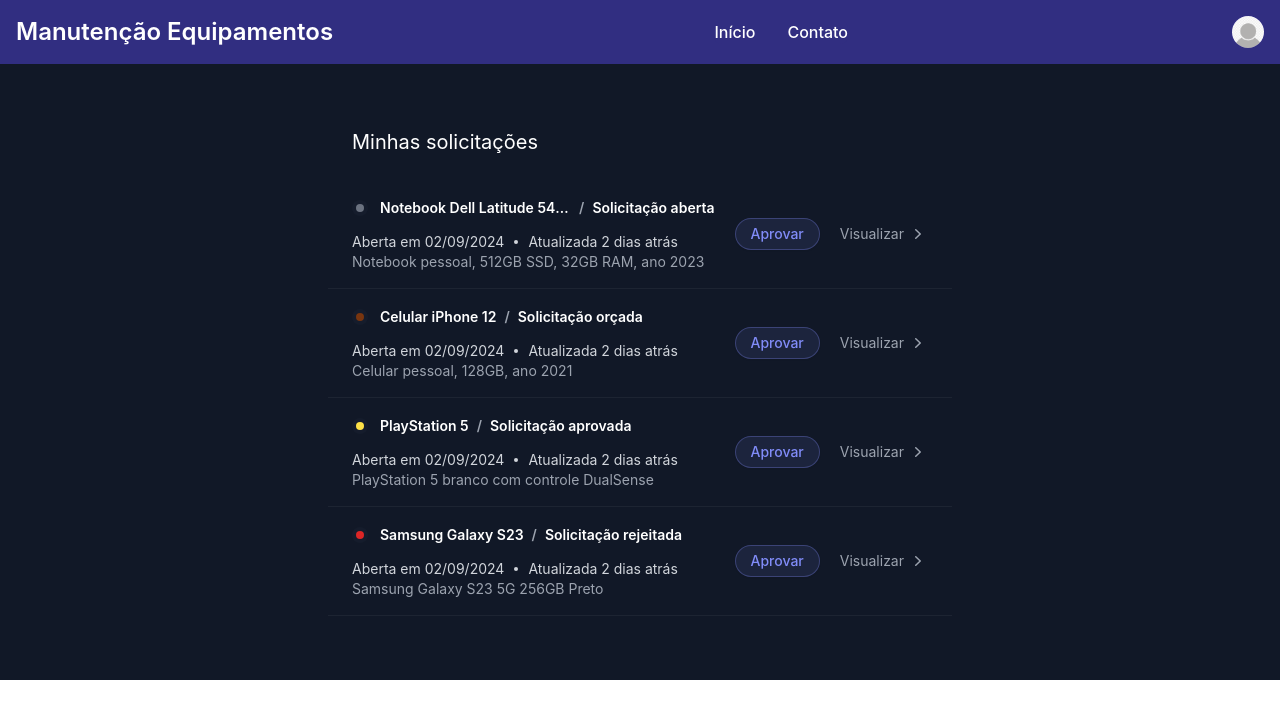
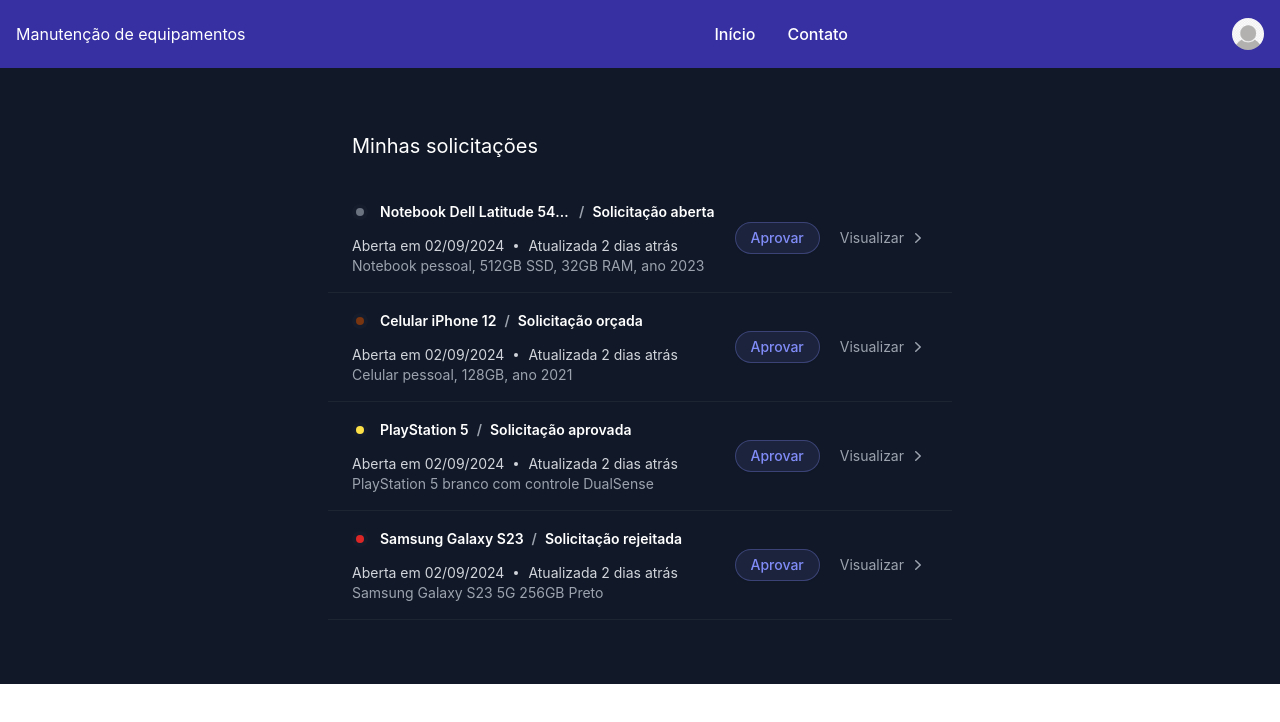
Before and after one commit to MelNaChupeta/manutencao-equipamento-web, an Angular app: page / in a window 1280 px wide. Shown: the top 722 px of the page. Built offline with nearby package versions, Linux system fonts and the light colour scheme.

Commit message:
change header bg colour

```diff
--- a/src/app/components/cliente/home/home.component.html
+++ b/src/app/components/cliente/home/home.component.html
@@ -3,7 +3,7 @@
   <body>
     <section class="bg-opacity-100 bg-gray-900">
       <div class="flex flex-col gap-y-6 mx-auto max-w-2xl px-6 py-16">
-        <h1 class="text-white px-6">Minhas solicitações</h1>
+        <h2 class="text-white px-6">Minhas solicitações</h2>
         <ul class="list-none m-0 p-0">
           <li
             *ngFor="let solicitacao of solicitacoes"
--- a/src/app/components/header/header.component.html
+++ b/src/app/components/header/header.component.html
@@ -1,10 +1,10 @@
 
 
-<nav class="border-indigo-200 bg-indigo-900 shadow-sm shadow-black">
+<nav class="border-indigo-200 bg-indigo-800 shadow-sm shadow-black">
     <div class="max-w-screen-xl grid md:grid-cols-3 sm:grid-cols-2 items-center justify-between mx-auto p-4">
         <a href="" class="flex justify-start items-center  rtl:space-x-reverse">
             <!--<img src="assets/logo.png" class="h-8 mr-4" alt="Manutencao logo" />-->
-            <span class="self-center text-2xl font-semibold whitespace-nowrap text-white md:block sm:hidden">Manuten&ccedil;&atilde;o Equipamentos</span>
+            <h1 class="self-center text-white md:block sm:hidden">Manutenção de equipamentos</h1>
         </a>
         <div class="flex justify-end items-center md:order-2 space-x-3 sm:space-x-0 ">
             <button #menuButton type="button" class="flex text-sm bg-indigo-800 rounded-full md:me-0 focus:ring-4 focus:ring-indigo-600" id="user-menu-button" (click)="toggleMenu()">
@@ -19,7 +19,7 @@
                 <ul class="py-2" aria-labelledby="user-menu-button">
                     <li>
                         <a href="#" class="block px-4 py-2 text-sm  hover:bg-indigo-600 text-indigo-200 hover:text-white">
-                            <fa-icon [icon]="faGear"></fa-icon> Configura&ccedil;&otilde;es
+                            <fa-icon [icon]="faGear"></fa-icon> Configurações
                         </a>
                     </li>
                     <li>
@@ -37,7 +37,7 @@
             </button>
         </div>
         <div #nav [ngClass]="{'nav-opened': navActive, 'nav-closed': !navActive}" class="items-center justify-end  w-full md:flex md:w-auto z-40" id="navbar-user">
-            <ul class="flex flex-col font-medium p-4 md:p-0 mt-4 border  rounded-lg md:space-x-8 rtl:space-x-reverse md:flex-row md:mt-0 md:border-0  bg-indigo-800 md:bg-indigo-900 border-indigo-700">
+            <ul class="flex flex-col font-medium p-4 md:p-0 mt-4 border  rounded-lg md:space-x-8 rtl:space-x-reverse md:flex-row md:mt-0 md:border-0  bg-indigo-800 md:bg-indigo-800 border-indigo-800">
                 <li>
                     <a href="#" class="block py-2 px-3  bg-blue-700 rounded md:bg-transparent  text-white md:p-0 md:hover:text-blue-500" aria-current="page">In&iacute;cio</a>
                 </li>
--- a/src/styles.scss
+++ b/src/styles.scss
@@ -11,13 +11,13 @@
 
 @layer base {
   h1 {
+    @apply text-3xl;
+  }
+  h2 {
     @apply text-xl;
   }
-  h2 {
+  h3 {
     @apply text-lg;
-  }
-  h3 {
-    @apply text-base;
   }
   p {
     @apply text-sm;
```
